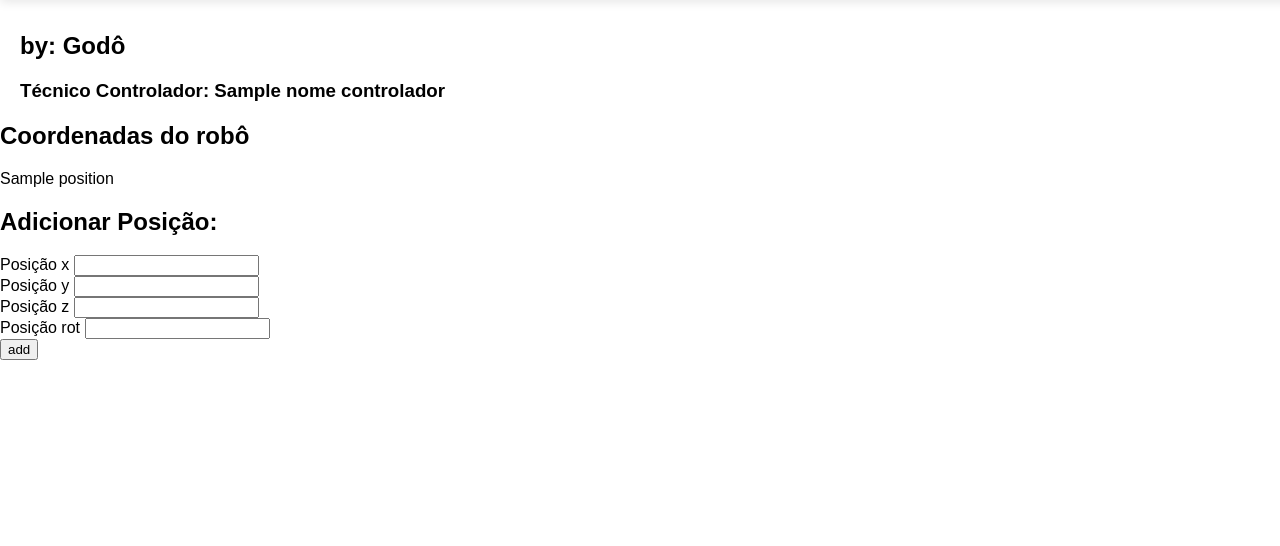
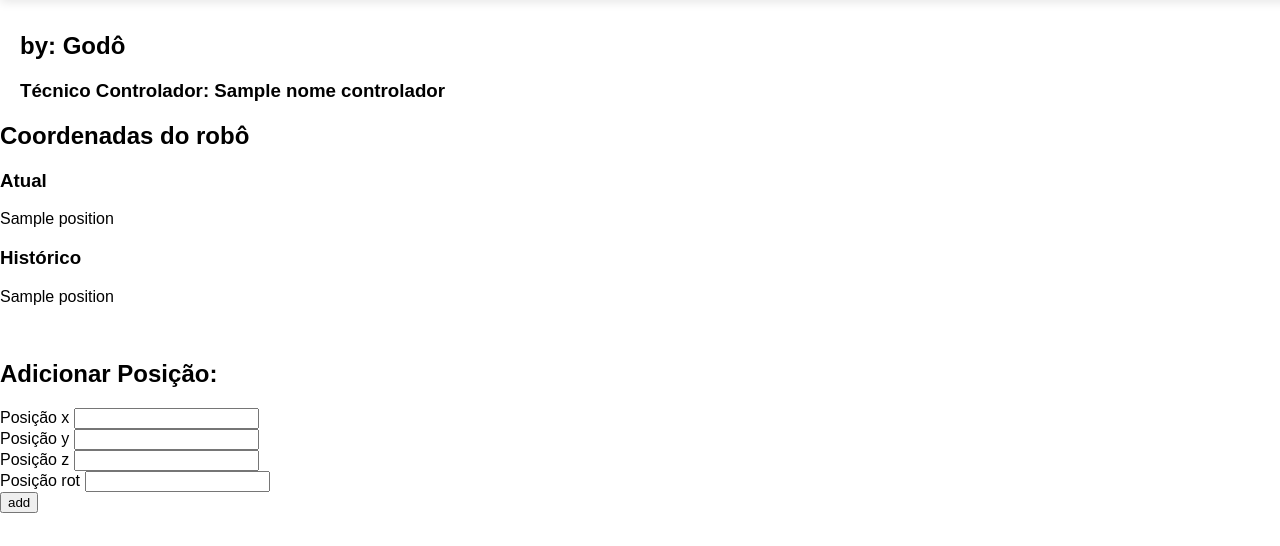
Before and after one commit to Boyquotes/robot-godot, a Flask app: template src/templates/index.html in a window 1280 px wide. Shown: the part 68-614 px from the top of the page. Run offline with Flask 3, Linux system fonts and the light colour scheme; the template is opened without the code that fills it: most values are stand-ins (such as "Sample title", 1, 10 or a date in 2020).

Commit message:
fix set position

```diff
--- a/src/main.py
+++ b/src/main.py
@@ -49,7 +49,7 @@ def setPosition():
         return pos.pos_as_json()
     except Exception as err:
         print(str(err))
-        return jsonify({"message":"Error password or user not match"})
+        # return jsonify({"message":"Error password or user not match"})
 
 # get das informaççoes do db
 @app.get("/get_position")
@@ -57,7 +57,7 @@ def getPosition():
     try:
         # Abre sessão e faz um query ao banco
         get_session = Session()
-        pos = get_session.query(Position).order_by(Position.id.desc()).limit(1).one()
+        pos = get_session.query(Position).order_by(Position.id.desc())
         # retorna a informação em json
         return jsonify(pos.pos_as_json())
     except Exception as err:
--- a/src/models/position.py
+++ b/src/models/position.py
@@ -10,6 +10,12 @@ class Position(Base):
     z = Column(Float)
     r = Column(Float)
 
+    def __init__(self, x, y, z, r):
+        self.x = x
+        self.y = y
+        self.z = z
+        self.r = r
+
     def pos_as_json(self):
         return {
             "id": self.id,
--- a/src/templates/index.html
+++ b/src/templates/index.html
@@ -87,7 +87,13 @@
     </div>
 
 	<h2>Coordenadas do robô</h2>
+	<h3>Atual</h3>
     {{positions[0]}}
+	<h3>Histórico</h3>
+	{% for position in positions %}
+	<p>{{position}}</p>
+	<br />
+	{% endfor %}
 
     <div id="form-pos">
       <h2>Adicionar Posição:</h2>
```
Also changed, not shown: go-robot.db.
